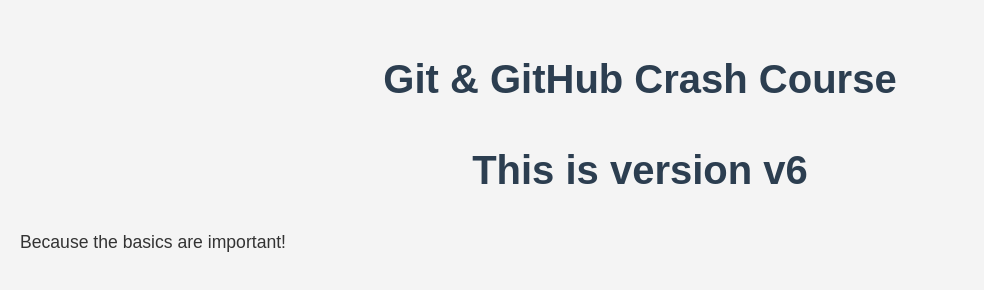
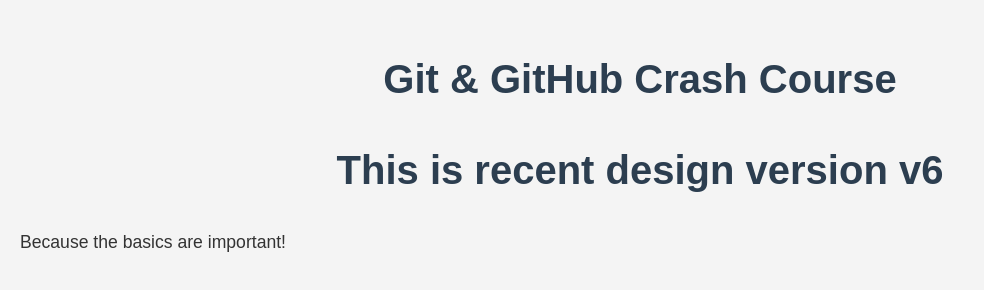
Before and after one commit to azurcloud2025-cmd/myrepo, a plain HTML site: page index.html in a window 1280 px wide. Shown: the whole page, without its empty margins (0-984 px from the left). Drawn offline with Linux system fonts and the light colour scheme.

Commit message:
changed the h1 as recent design

```diff
--- a/index.html
+++ b/index.html
@@ -9,7 +9,7 @@
   </head>
   <body>
     <h1>Git & GitHub Crash Course</h1>
-    <h1>This is version v6</h1>
+    <h1>This is recent design version v6</h1>
     <p>Because the basics are important!</p>
   </body>
 </html>
```
